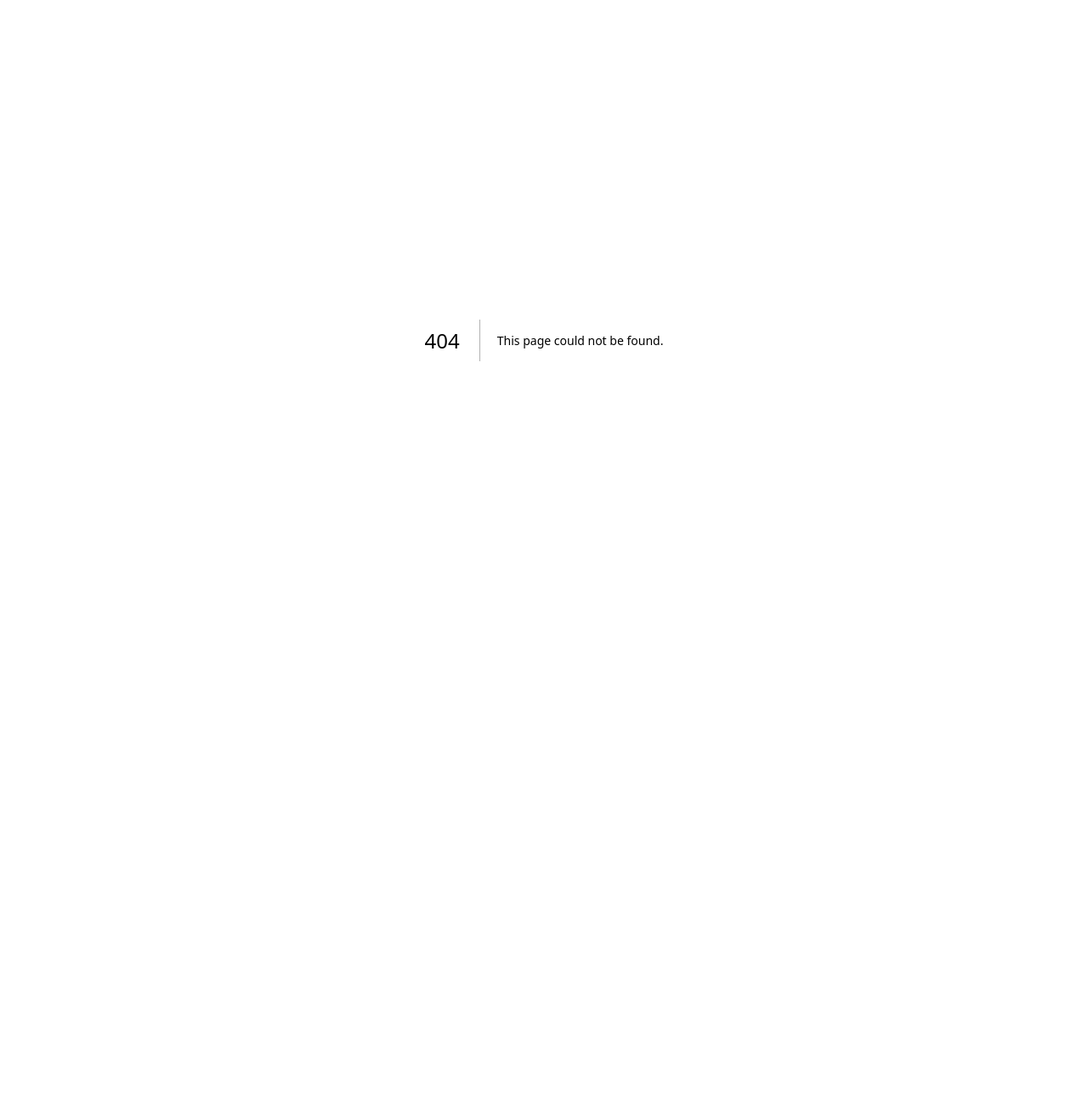
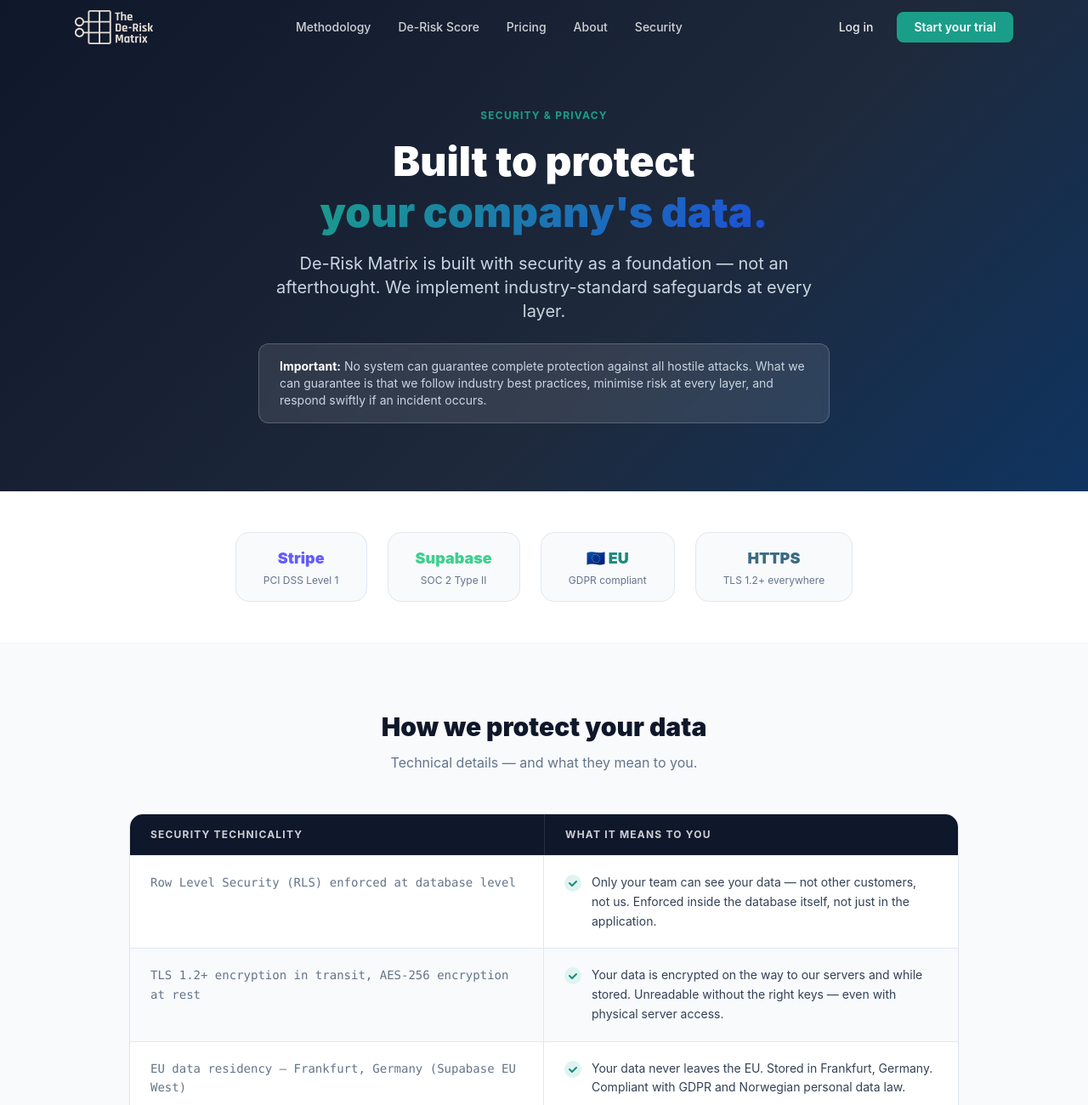
Before and after one commit to magnusbjelkerud/deriskmatrix-www, a Next.js app: page /security in a window 1280 px wide. Before the commit this address had no page. Shown: the top 1300 px of the page at 85% size. Before the commit the page ends 800 px from the top, so only its background shows below. Built offline with nearby package versions, Linux system fonts and the light colour scheme.

Commit message:
Add Security page + nav link, update pricing to EUR Starter/Growth

```diff
--- a/app/pricing/page.js
+++ b/app/pricing/page.js
@@ -7,31 +7,31 @@ const APP_URL = 'https://app.deriskmatrix.com'
 
 const PLANS = [
   {
-    name: 'Lite',
-    users: 'Up to 10 users',
-    monthly: 1490,
-    annual: 1190,
-    desc: 'For a leadership team getting structured on risk.',
+    name: 'Starter',
+    users: 'Up to 5 users',
+    monthly: 49,
+    annual: 39,
+    desc: 'For a leadership team getting structured on risk. All features included.',
     highlight: false,
     cta: 'Start 14-day trial',
     href: `${APP_URL}/register`,
   },
   {
-    name: 'Business',
-    users: 'Up to 50 users',
-    monthly: 3490,
-    annual: 2790,
-    desc: 'For organizations with departments, portfolios, and a broader leadership group.',
+    name: 'Growth',
+    users: 'Unlimited users',
+    monthly: 149,
+    annual: 119,
+    desc: 'For organizations with departments, portfolios, and a broader leadership group. All features included.',
     highlight: true,
     cta: 'Start 14-day trial',
     href: `${APP_URL}/register`,
   },
   {
     name: 'Enterprise',
-    users: '50+ users',
+    users: 'Custom',
     monthly: null,
     annual: null,
-    desc: 'Custom setup for larger organizations with compliance or integration needs.',
+    desc: 'Custom setup for larger organizations with compliance, SSO, or integration needs.',
     highlight: false,
     cta: 'Book a demo',
     href: 'mailto:post@deriskmatrix.com',
@@ -122,12 +122,12 @@ export default function PricingPage() {
                   <>
                     <div className="flex items-baseline gap-1 mb-1">
                       <span className={`text-4xl font-black ${plan.highlight ? 'text-white' : 'text-navy'}`}>
-                        {plan.annual.toLocaleString('nb-NO')}
+                        €{plan.annual}
                       </span>
-                      <span className="text-slate-400 text-sm">NOK/month</span>
+                      <span className="text-slate-400 text-sm">/month</span>
                     </div>
                     <div className={`text-xs mb-2 ${plan.highlight ? 'text-slate-400' : 'text-slate-400'}`}>
-                      {plan.monthly.toLocaleString('nb-NO')} NOK/month billed monthly
+                      €{plan.monthly}/month billed monthly
                     </div>
                     <div className="text-xs text-teal font-semibold mb-5">
                       Annual billing — save {Math.round((1 - plan.annual / plan.monthly) * 100)}%
--- /dev/null
+++ b/app/security/page.js
@@ -0,0 +1,150 @@
+import Nav from '../../components/Nav'
+import Footer from '../../components/Footer'
+
+const ROWS = [
+  {
+    tech: 'Row Level Security (RLS) enforced at database level',
+    plain: 'Only your team can see your data — not other customers, not us. Enforced inside the database itself, not just in the application.',
+  },
+  {
+    tech: 'TLS 1.2+ encryption in transit, AES-256 encryption at rest',
+    plain: 'Your data is encrypted on the way to our servers and while stored. Unreadable without the right keys — even with physical server access.',
+  },
+  {
+    tech: 'EU data residency — Frankfurt, Germany (Supabase EU West)',
+    plain: 'Your data never leaves the EU. Stored in Frankfurt, Germany. Compliant with GDPR and Norwegian personal data law.',
+  },
+  {
+    tech: 'Stripe PCI DSS Level 1 — payment processing',
+    plain: 'We never store your card details. Payments are handled by Stripe — the same infrastructure used by Amazon, Spotify and thousands of banks worldwide.',
+  },
+  {
+    tech: 'Bcrypt password hashing with salt',
+    plain: 'Your password is stored as a one-way hash. It cannot be reversed — not by attackers, and not by us.',
+  },
+  {
+    tech: 'Short-lived JWT session tokens with automatic expiry',
+    plain: 'Your login session expires automatically. No persistent tokens that can be quietly stolen and reused.',
+  },
+  {
+    tech: 'Supabase infrastructure — SOC 2 Type II certified',
+    plain: 'Our database provider is independently audited for security controls every year by a third-party auditor.',
+  },
+  {
+    tech: 'Secrets managed via Supabase Vault — never in source code',
+    plain: 'API keys and credentials are stored in a secure secret vault, not in the application code or version control.',
+  },
+]
+
+const BADGES = [
+  { label: 'Stripe', sub: 'PCI DSS Level 1', color: '#635BFF' },
+  { label: 'Supabase', sub: 'SOC 2 Type II', color: '#3ECF8E' },
+  { label: '🇪🇺 EU', sub: 'GDPR compliant', color: '#1D8A7A' },
+  { label: 'HTTPS', sub: 'TLS 1.2+ everywhere', color: '#3A6B82' },
+]
+
+export const metadata = {
+  title: 'Security & Privacy — De-Risk Matrix',
+  description: 'How De-Risk Matrix protects your company data. EU data residency, AES-256 encryption, Stripe PCI DSS, SOC 2 Type II.',
+}
+
+export default function SecurityPage() {
+  return (
+    <div className="min-h-screen">
+      <Nav />
+
+      {/* Hero */}
+      <section className="hero-gradient pt-32 pb-20 text-center px-6">
+        <p className="text-xs font-bold text-teal uppercase tracking-widest mb-4">Security & Privacy</p>
+        <h1 className="text-5xl font-black text-white mb-4 leading-tight">
+          Built to protect<br />
+          <span className="gradient-text">your company's data.</span>
+        </h1>
+        <p className="text-xl text-slate-300 max-w-2xl mx-auto mb-6">
+          De-Risk Matrix is built with security as a foundation — not an afterthought.
+          We implement industry-standard safeguards at every layer.
+        </p>
+        <div className="max-w-2xl mx-auto bg-white/10 backdrop-blur-sm border border-white/20 rounded-xl px-6 py-4 text-sm text-slate-300 text-left">
+          <strong className="text-white">Important:</strong> No system can guarantee complete protection
+          against all hostile attacks. What we can guarantee is that we follow industry best practices,
+          minimise risk at every layer, and respond swiftly if an incident occurs.
+        </div>
+      </section>
+
+      {/* Trust badges */}
+      <section className="bg-white py-12 border-b border-slate-100">
+        <div className="max-w-4xl mx-auto px-6">
+          <div className="flex flex-wrap justify-center gap-6">
+            {BADGES.map(b => (
+              <div key={b.label} className="flex flex-col items-center px-8 py-4 rounded-2xl bg-slate-50 border border-slate-200 min-w-[120px]">
+                <span className="text-lg font-black" style={{ color: b.color }}>{b.label}</span>
+                <span className="text-xs text-slate-500 mt-1 text-center">{b.sub}</span>
+              </div>
+            ))}
+          </div>
+        </div>
+      </section>
+
+      {/* Two-column table */}
+      <section className="py-20 bg-slate-50">
+        <div className="max-w-5xl mx-auto px-6">
+          <div className="text-center mb-12">
+            <h2 className="text-3xl font-black text-navy mb-3">How we protect your data</h2>
+            <p className="text-slate-500">Technical details — and what they mean to you.</p>
+          </div>
+
+          <div className="rounded-2xl overflow-hidden border border-slate-200 shadow-sm">
+            {/* Header */}
+            <div className="grid grid-cols-2 bg-navy">
+              <div className="px-6 py-4 text-xs font-bold text-white/80 uppercase tracking-widest">
+                Security technicality
+              </div>
+              <div className="px-6 py-4 text-xs font-bold text-white/80 uppercase tracking-widest border-l border-white/10">
+                What it means to you
+              </div>
+            </div>
+
+            {/* Rows */}
+            {ROWS.map((row, i) => (
+              <div key={i} className={`grid grid-cols-2 border-t border-slate-200 ${i % 2 === 0 ? 'bg-white' : 'bg-slate-50'}`}>
+                <div className="px-6 py-5 text-sm text-slate-500 font-mono leading-relaxed border-r border-slate-200">
+                  {row.tech}
+                </div>
+                <div className="px-6 py-5 flex items-start gap-3">
+                  <svg className="w-5 h-5 flex-shrink-0 mt-0.5" viewBox="0 0 20 20" fill="none">
+                    <circle cx="10" cy="10" r="10" fill="#E0F3F1" />
+                    <path d="M6 10l3 3 5-5" stroke="#1D8A7A" strokeWidth="2" strokeLinecap="round" strokeLinejoin="round" />
+                  </svg>
+                  <span className="text-sm text-slate-700 leading-relaxed">{row.plain}</span>
+                </div>
+              </div>
+            ))}
+          </div>
+        </div>
+      </section>
+
+      {/* Contact */}
+      <section className="py-16 bg-white">
+        <div className="max-w-3xl mx-auto px-6">
+          <div className="bg-teal/5 border border-teal/20 rounded-2xl px-8 py-8 flex flex-col md:flex-row items-center justify-between gap-6">
+            <div>
+              <h3 className="text-lg font-black text-navy mb-2">Security questions or responsible disclosure</h3>
+              <p className="text-slate-500 text-sm">
+                Found a vulnerability? Need a Data Processing Agreement (DPA)?
+                We respond to all security inquiries within 24 hours.
+              </p>
+            </div>
+            <a
+              href="mailto:security@deriskmatrix.com"
+              className="flex-shrink-0 px-6 py-3 bg-teal hover:bg-teal-dark text-white font-bold rounded-xl text-sm transition-colors"
+            >
+              security@deriskmatrix.com
+            </a>
+          </div>
+        </div>
+      </section>
+
+      <Footer />
+    </div>
+  )
+}
--- a/components/Nav.jsx
+++ b/components/Nav.jsx
@@ -46,6 +46,9 @@ export default function Nav() {
           <Link href="/about" className={`text-sm font-medium hover:text-teal transition-colors ${scrolled ? 'text-slate-600' : 'text-white/80'}`}>
             About
           </Link>
+          <Link href="/security" className={`text-sm font-medium hover:text-teal transition-colors ${scrolled ? 'text-slate-600' : 'text-white/80'}`}>
+            Security
+          </Link>
         </div>
 
         {/* CTAs */}
@@ -84,6 +87,7 @@ export default function Nav() {
           <Link href="/score" className="text-sm font-medium text-slate-700" onClick={() => setOpen(false)}>De-Risk Score</Link>
           <Link href="/pricing" className="text-sm font-medium text-slate-700" onClick={() => setOpen(false)}>Pricing</Link>
           <Link href="/about" className="text-sm font-medium text-slate-700" onClick={() => setOpen(false)}>About</Link>
+          <Link href="/security" className="text-sm font-medium text-slate-700" onClick={() => setOpen(false)}>Security</Link>
           <hr className="border-slate-100" />
           <a href={`${APP_URL}/login`} className="text-sm font-medium text-slate-700">Log in</a>
           <a href={`${APP_URL}/register`} className="text-sm font-semibold text-white bg-teal px-4 py-2.5 rounded-lg text-center">
```
